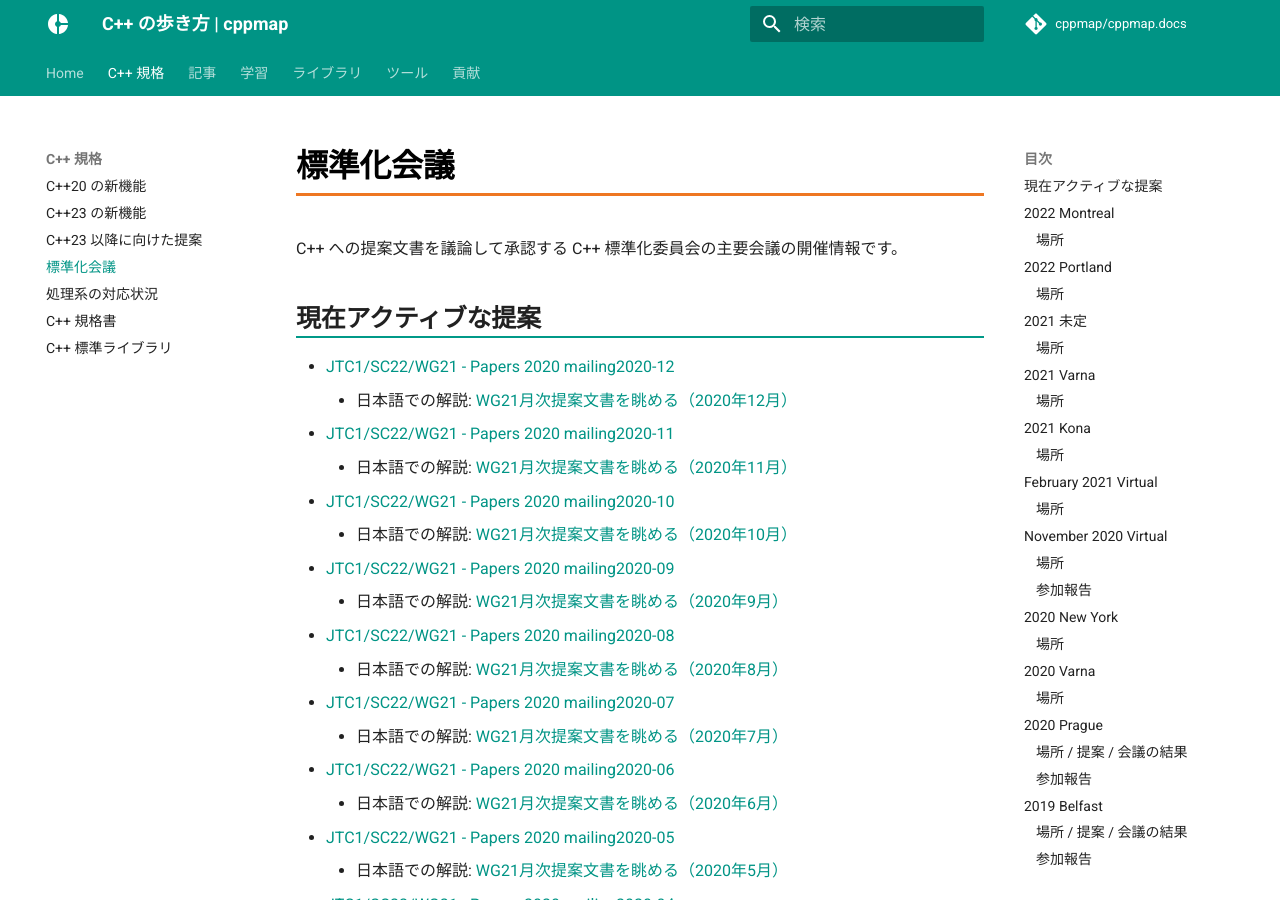
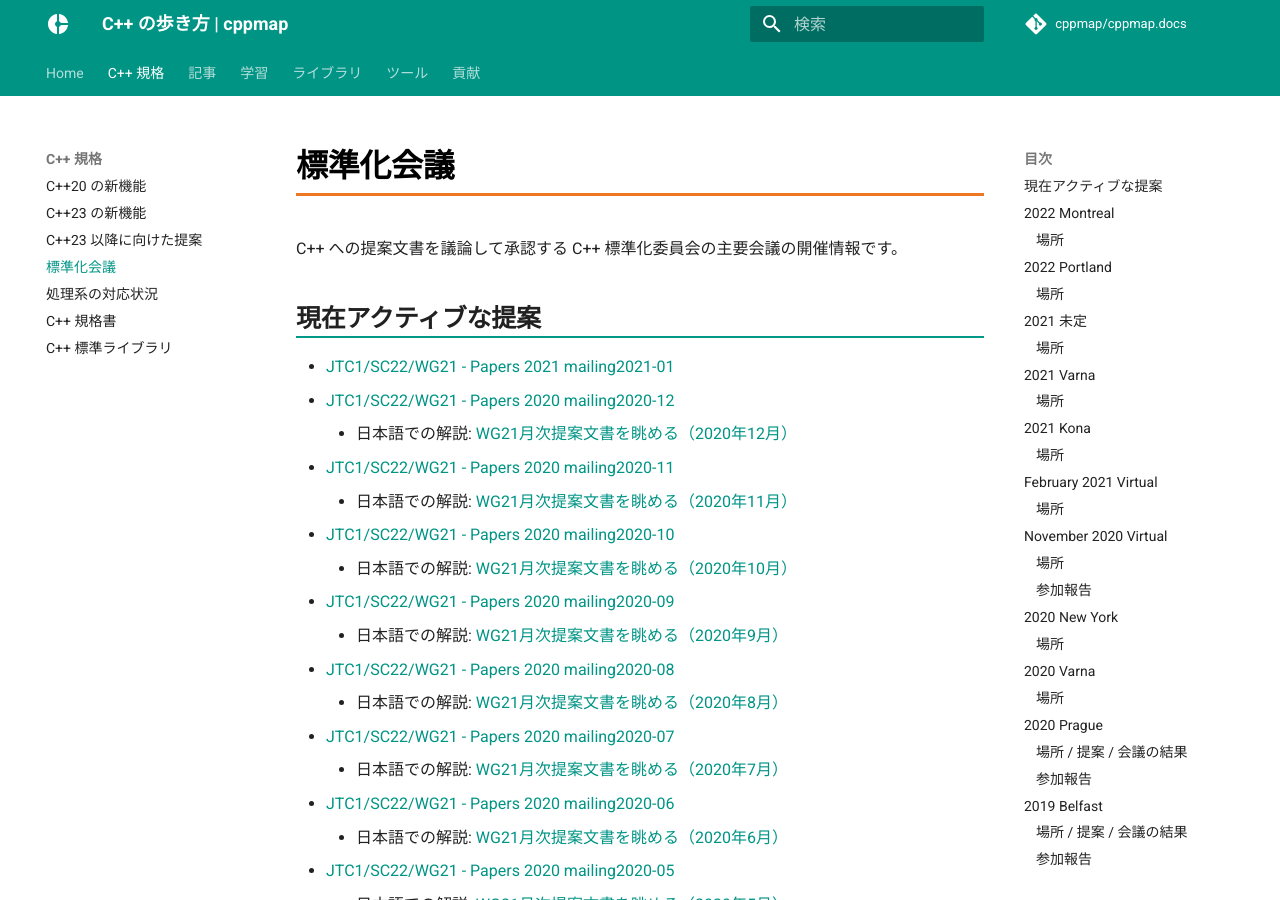
Before and after one commit to cppmap/cppmap.docs, an MkDocs documentation site: the page built from docs/standardization/meetings.md, in a window 1280 px wide and 900 px high. Built offline with MkDocs 1.6.1 and Material for MkDocs 9.7.7, drawn with Linux system fonts in a browser that asks for light colours; nearby versions of some CDN libraries; comment, search, counter and statistics services are not loaded.

Commit message:
Update meetings.md

```diff
--- a/docs/standardization/meetings.md
+++ b/docs/standardization/meetings.md
@@ -5,6 +5,7 @@ description: C++ への提案文書を議論して承認する C++ 標準化委
 C++ への提案文書を議論して承認する C++ 標準化委員会の主要会議の開催情報です。
 
 ## 現在アクティブな提案
+- [JTC1/SC22/WG21 - Papers 2021 mailing2021-01](http://www.open-std.org/jtc1/sc22/wg21/docs/papers/2021/#mailing2020-01)
 - [JTC1/SC22/WG21 - Papers 2020 mailing2020-12](http://www.open-std.org/jtc1/sc22/wg21/docs/papers/2020/#mailing2020-12)
     - 日本語での解説: [WG21月次提案文書を眺める（2020年12月）](https://onihusube.hatenablog.com/entry/2021/01/17/005823)
 - [JTC1/SC22/WG21 - Papers 2020 mailing2020-11](http://www.open-std.org/jtc1/sc22/wg21/docs/papers/2020/#mailing2020-11)
```
